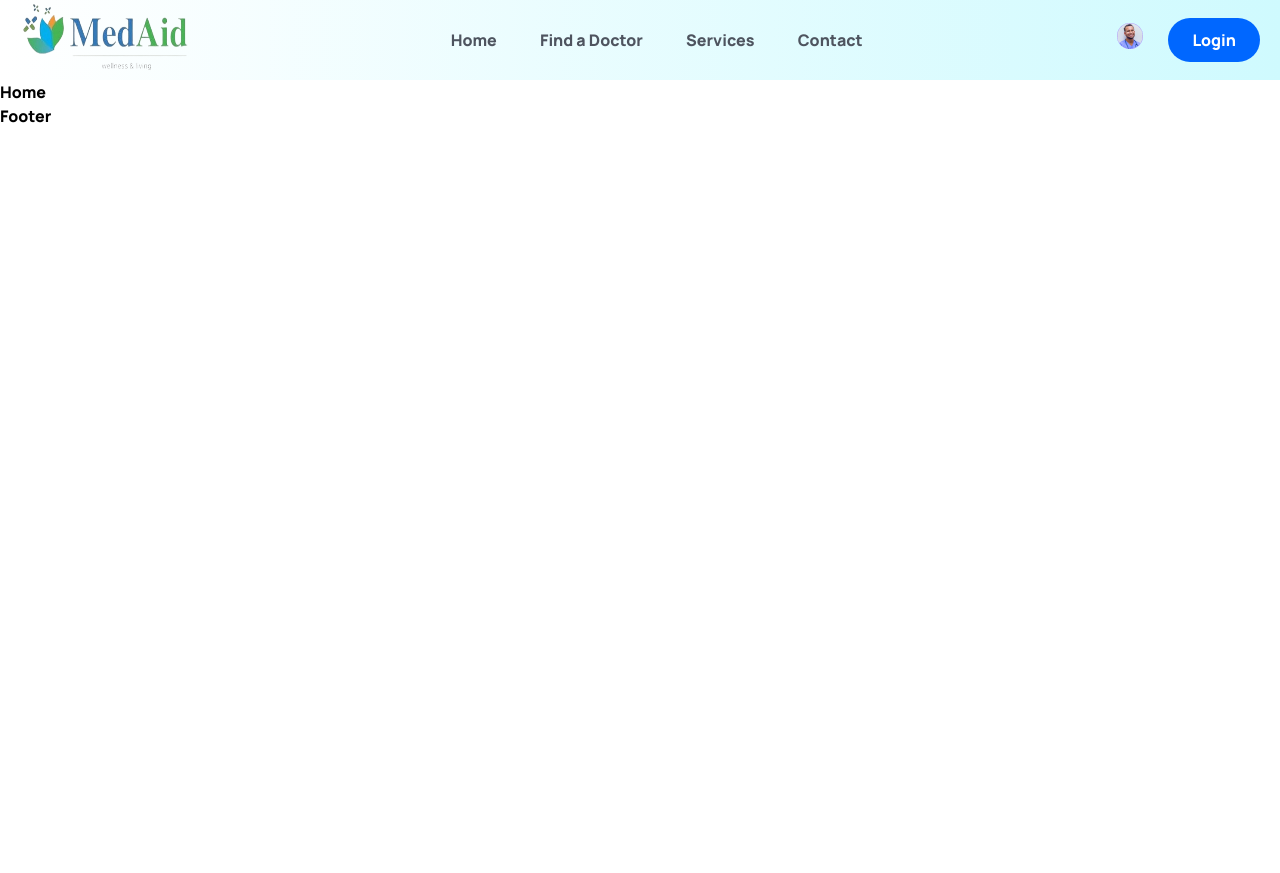
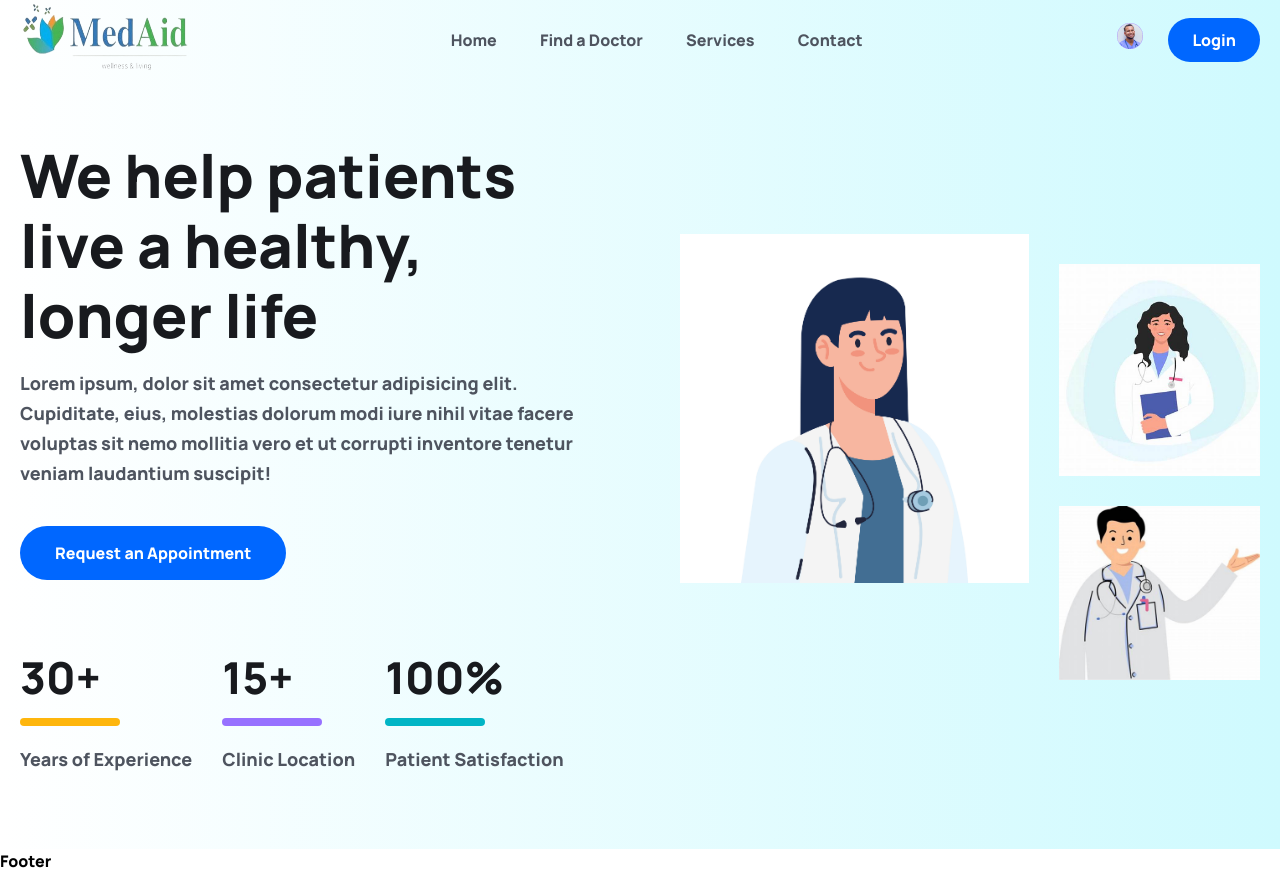
Before and after one commit to KhushiTiwarii/MedAid-frontend, a React (Vite) app: page / in a window 1280 px wide. Before the commit the page ends 800 px from the top, so only its background shows below. Built offline with nearby package versions, Linux system fonts and the light colour scheme.

Commit message:
2.hero section

```diff
--- a/src/assets/pages/Home.jsx
+++ b/src/assets/pages/Home.jsx
@@ -1,10 +1,57 @@
 import React from 'react'
+import heroImg01 from '../../assets/images/hero-img01.jpg'
+import heroImg02 from '../../assets/images/hero-img02.jpg'
+import heroImg03 from '../../assets/images/hero-img03.jpg'
 
 const Home = () => {
   return (
-    <div>
-       <h1>Home</h1>
-    </div>
+    <>
+    {/* hero section */}
+    <section className="hero_section pt-[60px] 2xl:h-[800px]">
+      <div className="container">
+        <div className='flex flex-col lg:flex-row gap-[90px] items-center justify-between'>
+          {/* herocontent */}
+           <div>
+            <div className="lg:w-[570px]">
+              <h1 className='text-[36px] leading-[46px] text-headingColor font-[800] md:text-[60px] md:leading-[70px]'>We help patients live a healthy, longer life</h1>
+              <p className='text_para'>Lorem ipsum, dolor sit amet consectetur adipisicing elit. Cupiditate, eius, molestias dolorum modi iure nihil vitae facere voluptas sit nemo mollitia vero et ut corrupti inventore tenetur veniam laudantium suscipit!</p>
+              <button className="btn">Request an Appointment</button>
+            </div>
+            {/* herocounter */}
+            <div className="mt-[30px] lg:mt-[70px] flex flex-col lg:flex-row lg:items-center gap-5 lg:gap-[30px]">
+              <div>
+                <h2 className="text-[36px] leading-[56px] lg:text-[44px] lg:leading-[54px] font-[700] text-headingColor">30+</h2>
+                <span className="w-[100px] h-2 bg-yellowColor rounded-full block mt-[14px]"></span>
+                <p className="text_para">Years of Experience</p>
+              </div>
+              <div>
+                <h2 className="text-[36px] leading-[56px] lg:text-[44px] lg:leading-[54px] font-[700] text-headingColor">15+</h2>
+                <span className="w-[100px] h-2 bg-purpleColor rounded-full block mt-[14px]"></span>
+                <p className="text_para">Clinic Location</p>
+              </div>
+              <div>
+                <h2 className="text-[36px] leading-[56px] lg:text-[44px] lg:leading-[54px] font-[700] text-headingColor">100%</h2>
+                <span className="w-[100px] h-2 bg-irisBlueColor rounded-full block mt-[14px]"></span>
+                <p className="text_para">Patient Satisfaction</p>
+              </div>
+            </div>
+           </div>
+          {/*  */}
+
+          <div className="flex gap-[30px] justify-end">
+            <div>
+              <img src={heroImg01} alt="" className='w-full' />
+            </div>
+            <div className='mt-[30px]'>
+              <img src={heroImg02} alt="" className='w-full mb-[30px]' />
+              <img src={heroImg03} alt="" className='w-full ' />
+            </div>
+          </div>
+
+        </div>
+      </div>
+    </section>
+    </>
   )
 }
 
--- a/src/index.css
+++ b/src/index.css
@@ -26,6 +26,9 @@
   .header{
     @apply bg-gradient-to-r from-white to-cyan-100 bg-no-repeat bg-center bg-cover w-full  ;
   }
+  .hero_section{
+    @apply bg-gradient-to-r from-white to-cyan-100 bg-no-repeat bg-center bg-cover w-full;
+  }
 }
 
 @media only screen and (max-width:1024px) {
```
